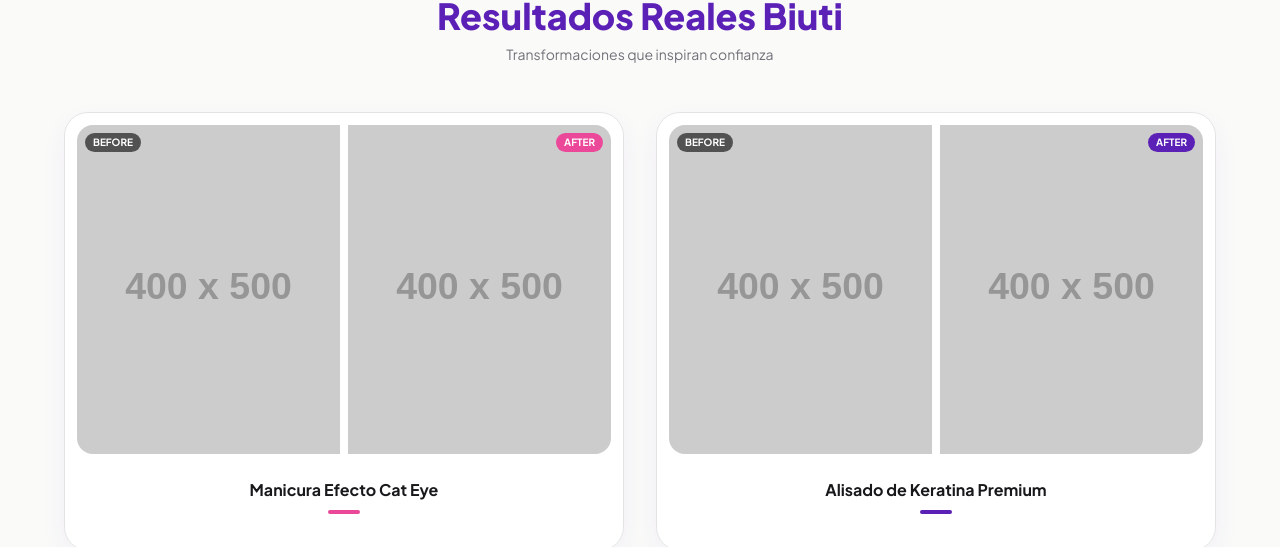
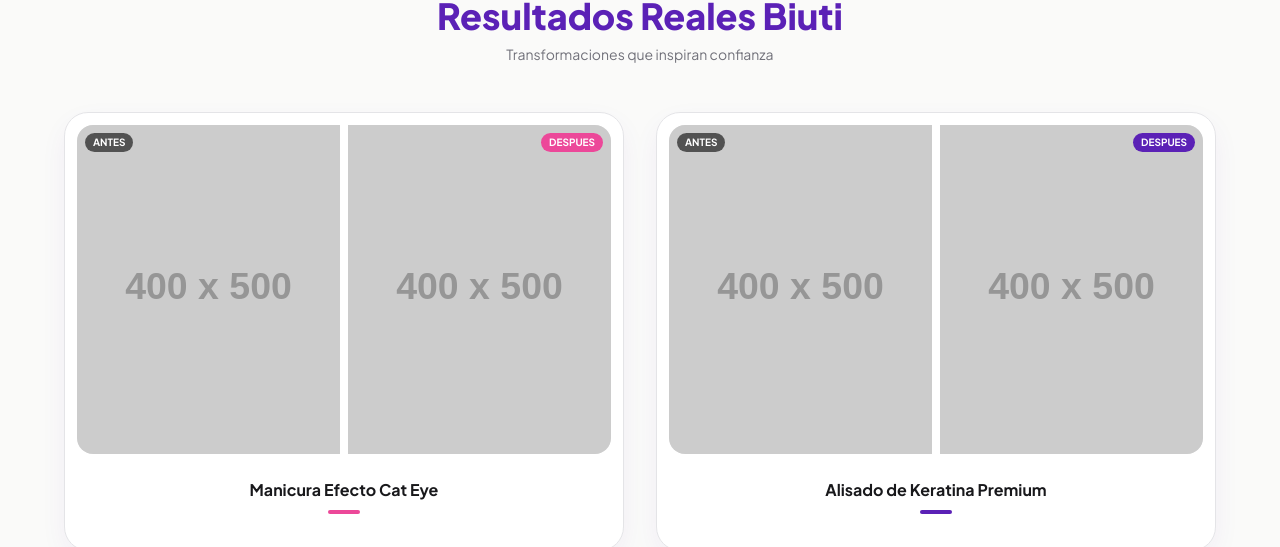
Before and after one commit to BryanRT28/Biuti-maqueta, a plain HTML site: page index.html in a window 1280 px wide. Shown: the part 1759-2306 px from the top of the page. Drawn offline with nearby package versions, Linux system fonts and the light colour scheme; placeholder pictures from the web are drawn by us.

Commit message:
Add files via upload

```diff
--- a/index.html
+++ b/index.html
@@ -476,19 +476,19 @@
             <div class="bg-surface rounded-3xl p-3 shadow-soft border border-border-color transition-all duration-300 hover:-translate-y-2 hover:shadow-card-float group">
                 <!-- Contenedor dividido para 2 fotos -->
                 <div class="grid grid-cols-2 gap-2 overflow-hidden rounded-2xl">
-                    <!-- Foto Before -->
+                    <!-- Foto Antes -->
                     <div class="relative overflow-hidden aspect-[4/5] bg-surface-variant">
-                        <img src="https://placehold.co/400x500/5b21b6/ffffff?text=BEFORE"
+                        <img src="https://placehold.co/400x500/5b21b6/ffffff?text=ANTES"
                              alt="Antes Manicura Cat Eye"
                              class="w-full h-full object-cover transition-transform duration-500 group-hover:scale-105"/>
-                        <span class="absolute top-2 left-2 bg-black/60 backdrop-blur-sm text-white text-[10px] font-bold px-2 py-0.5 rounded-full uppercase">Before</span>
+                        <span class="absolute top-2 left-2 bg-black/60 backdrop-blur-sm text-white text-[10px] font-bold px-2 py-0.5 rounded-full uppercase">Antes</span>
                     </div>
-                    <!-- Foto After -->
+                    <!-- Foto Despues -->
                     <div class="relative overflow-hidden aspect-[4/5] bg-surface-variant">
-                        <img src="https://placehold.co/400x500/ec4899/ffffff?text=AFTER"
+                        <img src="https://placehold.co/400x500/ec4899/ffffff?text=DESPUES"
                              alt="Después Manicura Cat Eye"
                              class="w-full h-full object-cover transition-transform duration-500 group-hover:scale-105"/>
-                        <span class="absolute top-2 right-2 bg-secondary text-white text-[10px] font-bold px-2 py-0.5 rounded-full uppercase">After</span>
+                        <span class="absolute top-2 right-2 bg-secondary text-white text-[10px] font-bold px-2 py-0.5 rounded-full uppercase">Despues</span>
                     </div>
                 </div>
 
@@ -502,19 +502,19 @@
             <div class="bg-surface rounded-3xl p-3 shadow-soft border border-border-color transition-all duration-300 hover:-translate-y-2 hover:shadow-card-float group">
                 <!-- Contenedor dividido para 2 fotos -->
                 <div class="grid grid-cols-2 gap-2 overflow-hidden rounded-2xl">
-                    <!-- Foto Before -->
+                    <!-- Foto Antes -->
                     <div class="relative overflow-hidden aspect-[4/5] bg-surface-variant">
-                        <img src="https://placehold.co/400x500/5b21b6/ffffff?text=BEFORE"
+                        <img src="https://placehold.co/400x500/5b21b6/ffffff?text=ANTES"
                              alt="Antes Alisado Keratina"
                              class="w-full h-full object-cover transition-transform duration-500 group-hover:scale-105"/>
-                        <span class="absolute top-2 left-2 bg-black/60 backdrop-blur-sm text-white text-[10px] font-bold px-2 py-0.5 rounded-full uppercase">Before</span>
+                        <span class="absolute top-2 left-2 bg-black/60 backdrop-blur-sm text-white text-[10px] font-bold px-2 py-0.5 rounded-full uppercase">Antes</span>
                     </div>
-                    <!-- Foto After -->
+                    <!-- Foto Despues -->
                     <div class="relative overflow-hidden aspect-[4/5] bg-surface-variant">
-                        <img src="https://placehold.co/400x500/5b21b6/ffffff?text=AFTER"
+                        <img src="https://placehold.co/400x500/5b21b6/ffffff?text=DESPUES"
                              alt="Después Alisado Keratina"
                              class="w-full h-full object-cover transition-transform duration-500 group-hover:scale-105"/>
-                        <span class="absolute top-2 right-2 bg-primary text-white text-[10px] font-bold px-2 py-0.5 rounded-full uppercase">After</span>
+                        <span class="absolute top-2 right-2 bg-primary text-white text-[10px] font-bold px-2 py-0.5 rounded-full uppercase">Despues</span>
                     </div>
                 </div>
 
```
